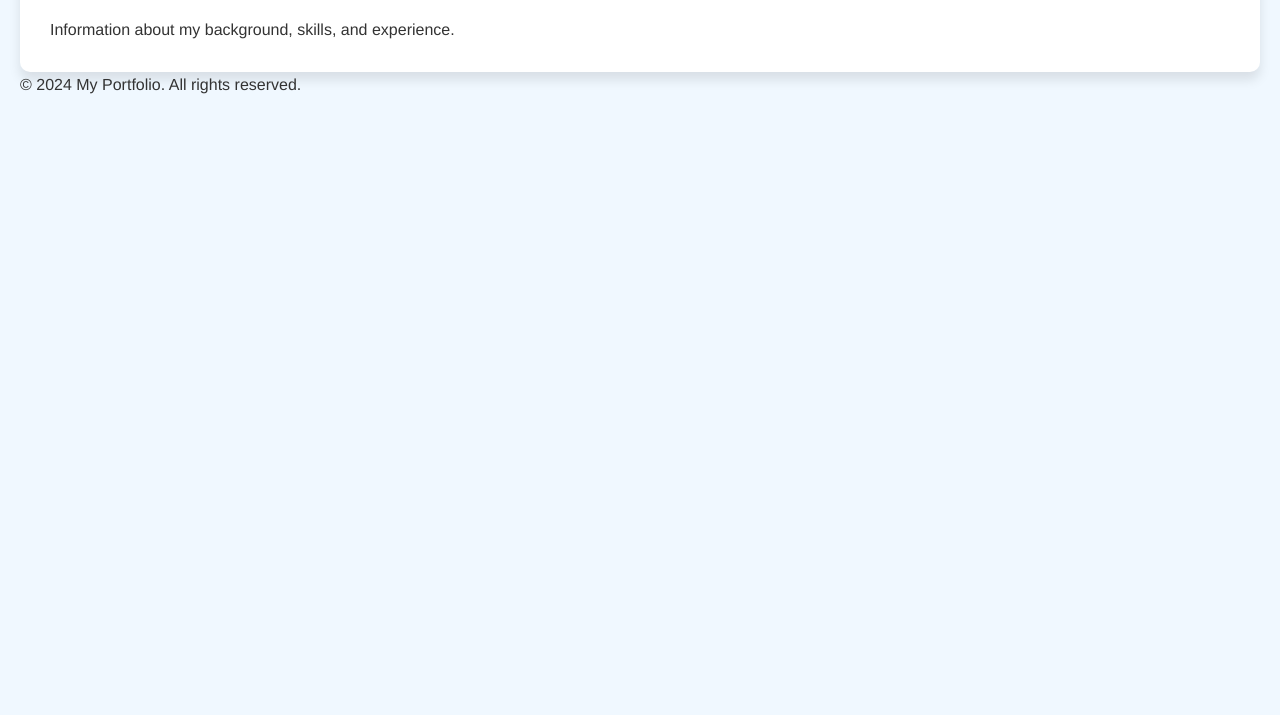
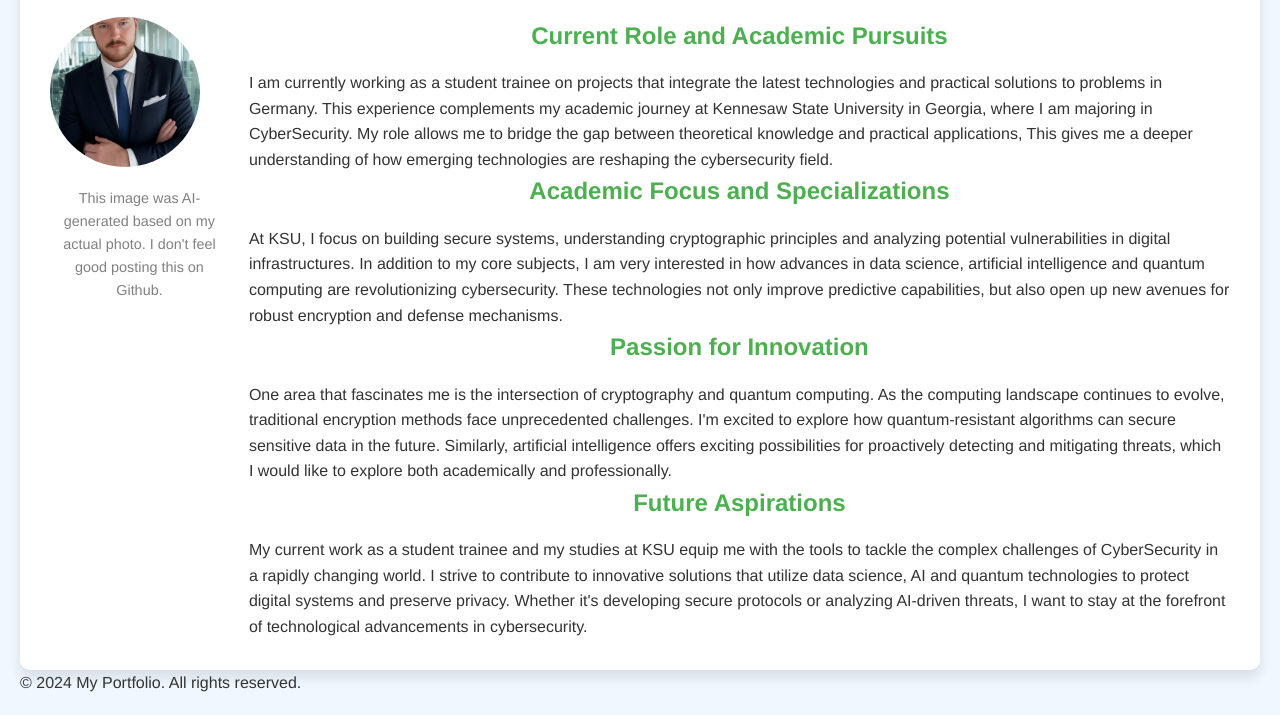
Before and after one commit to Legion-81/Legion-81.github.io, a website: page public/about.html in a window 1280 px wide. Shown: the part 183-898 px from the top of the page. Before the commit the page ends 800 px from the top, so only its background shows below. Drawn offline with Linux system fonts and the light colour scheme.

Commit message:
Final edit

```diff
--- a/public/about.html
+++ b/public/about.html
@@ -1,6 +1,5 @@
 <!DOCTYPE html>
 <html lang="en">
-    <!-- About page with mostly text information -->
 <head>
     <meta charset="UTF-8">
     <meta name="viewport" content="width=device-width, initial-scale=1.0">
@@ -8,7 +7,7 @@
     <link rel="stylesheet" href="styles.css">
 </head>
 <body>
-    <!--Header Navbar  -->
+    <!-- Header Navbar -->
     <header>
         <nav>
             <ul>
@@ -18,16 +17,66 @@
             </ul>
         </nav>
     </header>
-    <!-- Main content section  -->
+
+    <!-- Main Content -->
     <main>
         <section>
             <h1>About Me</h1>
-            <article>
-                <p>Information about my background, skills, and experience.</p>
-            </article>
+            <div style="display: flex; align-items: flex-start; gap: 20px;">
+                <!-- Profile Photo -->
+                <div style="display: flex; align-items: flex-start; gap: 20px; flex-direction: column;">
+                    <img src="images/profileimage.png" alt="Profile Picture" style="width: 150px; height: 150px; border-radius: 50%; object-fit: cover;" />
+                    <!-- Caption -->
+                    <p style="font-size: 0.9em; color: gray; text-align: center;">
+                        This image was AI-generated based on my actual photo. I don't feel good posting this on Github.
+                    </p>
+                </div>                <!-- Text Content -->
+                <article>
+                    <h2>Current Role and Academic Pursuits</h2>
+                    <p>
+
+                        I am currently working as a student trainee on projects that integrate the latest technologies and practical solutions to problems in Germany.
+                        This experience complements my academic journey at Kennesaw State University in Georgia,
+                        where I am majoring in CyberSecurity. My role allows me to bridge the gap between theoretical knowledge and practical applications,
+                        This gives me a deeper understanding of how emerging technologies are reshaping the cybersecurity field.
+
+                    </p>
+
+                    <h2>Academic Focus and Specializations</h2>
+                    <p>
+                        At KSU, I focus on building secure systems, understanding cryptographic principles and analyzing potential vulnerabilities in digital infrastructures.
+                        In addition to my core subjects, I am very interested in how advances in data science, artificial intelligence and quantum computing are revolutionizing cybersecurity.
+                        These technologies not only improve predictive capabilities, but also open up new avenues for robust encryption and defense mechanisms.
+
+
+                    </p>
+
+                    <h2>Passion for Innovation</h2>
+                    <p>
+                        One area that fascinates me is the intersection of cryptography and quantum computing. As the computing landscape continues to evolve, traditional encryption
+                        methods face unprecedented challenges. I'm excited to explore how quantum-resistant algorithms can secure sensitive data in the future.
+                        Similarly, artificial intelligence offers exciting possibilities for proactively detecting and mitigating threats,
+                        which I would like to explore both academically and professionally.
+
+
+                    </p>
+
+                    <h2>Future Aspirations</h2>
+                    <p>
+
+                         My current work as a student trainee and my studies at KSU equip me with the tools to tackle the complex challenges of
+                         CyberSecurity in a rapidly changing world. I strive to contribute to innovative solutions that utilize data science, AI and quantum technologies to protect digital systems and preserve privacy. Whether it's developing secure protocols or analyzing
+                         AI-driven threats, I want to stay at the forefront of technological advancements in cybersecurity.
+
+
+
+                    </p>
+                </article>
+            </div>
         </section>
     </main>
-    <!-- Footer section  -->
+
+    <!-- Footer Section -->
     <footer>
         <p>&copy; 2024 My Portfolio. All rights reserved.</p>
     </footer>
```
Also changed, not shown: package.json (+5 -2 lines), public/index.html (+19 -17 lines), server.js (+30 -7 lines), public/images/profileimage.png (added), 2 other files.
